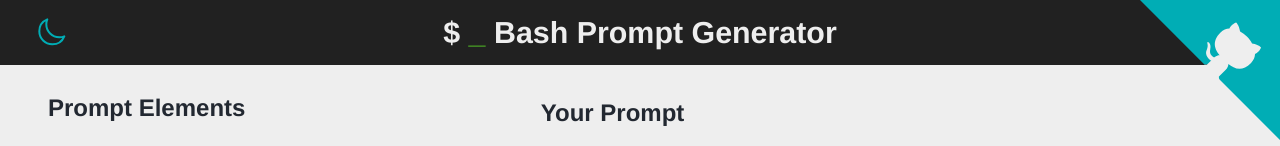
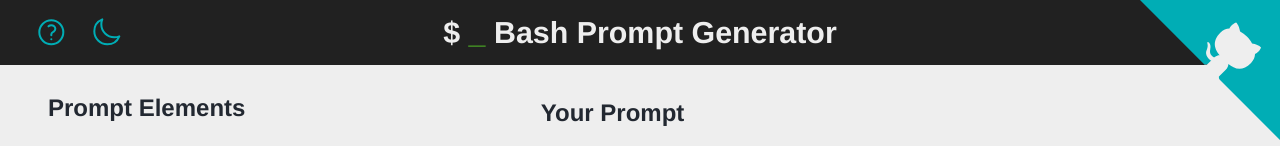
Before and after one commit to Scriptim/bash-prompt-generator, a Vue app: page / in a window 1280 px wide. Shown: the top 146 px of the page. Built offline with nearby package versions, Linux system fonts and the light colour scheme.

Commit message:
Add help button

```diff
--- a/src/components/SiteHeader.vue
+++ b/src/components/SiteHeader.vue
@@ -1,7 +1,10 @@
 <!-- eslint-disable max-len -->
 <template>
   <header :class="{ dark: darkMode }">
-    <IconButton icon="MoonIcon" title="Toggle dark mode" @click="toggleDarkMode" class="toggle-darkmode-btn"></IconButton>
+    <div class="header-buttons">
+      <IconButton icon="QuestionMarkCircleIcon" title="Help" @click="openHelp"></IconButton>
+      <IconButton icon="MoonIcon" title="Toggle dark mode" @click="toggleDarkMode"></IconButton>
+    </div>
     <h1>$&nbsp;<span class="underscore">_</span>&nbsp;Bash Prompt Generator</h1>
     <!--
       The github corner element was adapted from <https://github.com/tholman/github-corners>.
@@ -48,6 +51,15 @@ export default defineComponent({
   },
   methods: {
     /**
+     * Opens the usage instructions in the README.md file on GitHub.
+     */
+    openHelp(): void {
+      window.open(
+        'https://github.com/Scriptim/bash-prompt-generator#how-to-use',
+        '_blank',
+      );
+    },
+    /**
      * Toggles the dark mode.
      */
     toggleDarkMode(): void {
@@ -79,10 +91,14 @@ header
     margin: 0
     padding: 0.5em
 
-  .toggle-darkmode-btn
+  .header-buttons
     position: absolute
     top: 1em
     left: 2em
+    display: flex
+    align-content: center
+    gap: 1em
+
 
   .underscore
     color: #4caa25
--- a/src/components/ui/IconButton.vue
+++ b/src/components/ui/IconButton.vue
@@ -12,6 +12,7 @@ import {
   ClipboardIcon,
   LightBulbIcon,
   MoonIcon,
+  QuestionMarkCircleIcon,
   Square2StackIcon,
   TrashIcon,
   XMarkIcon,
@@ -47,6 +48,7 @@ export default defineComponent({
     ClipboardIcon,
     LightBulbIcon,
     MoonIcon,
+    QuestionMarkCircleIcon,
     Square2StackIcon,
     TrashIcon,
     XMarkIcon,
```
